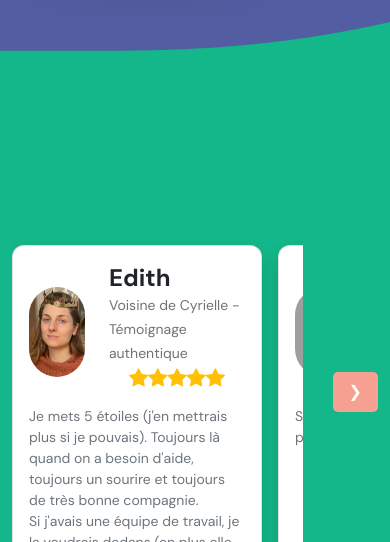
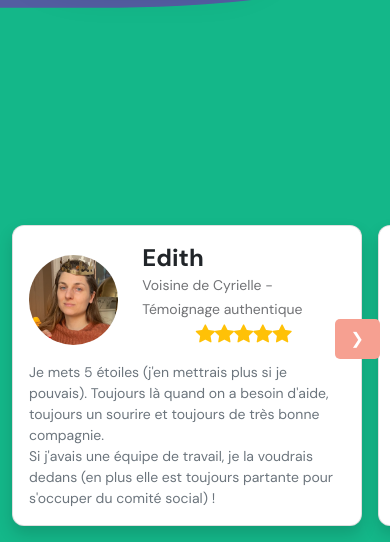
Before and after one commit to cyriellecoul/portfolio2025, a website: page index.html in a window 390 px wide. Shown: the part 558-1100 px from the top of the page. Drawn offline with Linux system fonts and the light colour scheme; grey boxes are pictures that could not be loaded.

Commit message:
[PF19] Update style for rating responsive

```diff
--- a/css/rating.css
+++ b/css/rating.css
@@ -7,7 +7,7 @@
   margin-top: 120px;
   border-radius: 12px;
   z-index: 22;
-  flex: 0 0 calc(100% / 3); /* by default 3 cards visible on large screen */
+
   margin-right: 10px;
 }
 
@@ -64,20 +64,16 @@
   align-items: center;
   overflow: hidden;
   position: relative;
-  margin-top: 20px;
   z-index: 13;
 }
 
 .carousel {
   flex: 1;
-  overflow: hidden;
-  margin-right: 30px;
-  padding-right: 90px;
+  overflow: visible; /* pour éviter de couper */
 }
 
 .track {
   display: flex;
-  transition: transform 0.3s ease;
 }
 
 .arrow {
@@ -87,26 +83,19 @@
   padding: 0.5rem 1rem;
   cursor: pointer;
   border-radius: 5px;
-  z-index: 10;
+  z-index: 30;
+  position: absolute;
 }
 
 .arrow:hover {
   background: rgba(13, 98, 249, 0.8);
 }
 
-/* Display number of cards based on screen size */
-@media (max-width: 992px) {
-  .card {
-    flex: 0 0 calc(100% / 3);
-  }
+#arrowLeft {
+  left: 10px;
 }
-@media (max-width: 768px) {
-  .card {
-    flex: 0 0 calc(100% / 2);
-  }
+
+#arrowRight {
+  right: 10px;/* Display number of cards based on screen size */
+
 }
-@media (max-width: 576px) {
-  .card {
-    flex: 0 0 100%;
-  }
-}
--- a/css/templatemo-first-portfolio-style.css
+++ b/css/templatemo-first-portfolio-style.css
@@ -481,17 +481,12 @@ strong {
   HERO
 -----------------------------------------*/
 .hero {
-  background: var(--secondary-color);
+ background: var(--secondary-color);
   position: relative;
   overflow: hidden;
   padding-top: 150px;
 }
 
-@media screen and (min-width: 991px) {
-  .hero {
-    height: 100vh;
-  }
-}
 
 .hero-title,
 .hero h2 {
@@ -1033,8 +1028,9 @@ strong {
 -----------------------------------------*/
 @media screen and (min-width: 1600px) {
   .hero {
-    padding-top: 210px;
-    padding-bottom: 320px;
+    padding-top: 170px;
+    padding-bottom: 220px;
+
   }
 
   .hero-image-wrap {
@@ -1124,10 +1120,6 @@ strong {
     color: var(--p-color);
     padding-top: 10px;
     padding-bottom: 10px;
-  }
-
-  .hero {
-    padding-top: 150px;
   }
 
   .hero-text {
--- a/index.html
+++ b/index.html
@@ -126,8 +126,8 @@ https://templatemo.com/tm-578-first-portfolio
                         <div class="carousel">
                             <div class="track" id="track"></div>
                         </div>
+                        <button class="arrow" id="arrowRight">&#10095;</button>
 
-                        <button class="arrow" id="arrowRight">&#10095;</button>
                     </div>
                 </div>
 
```
